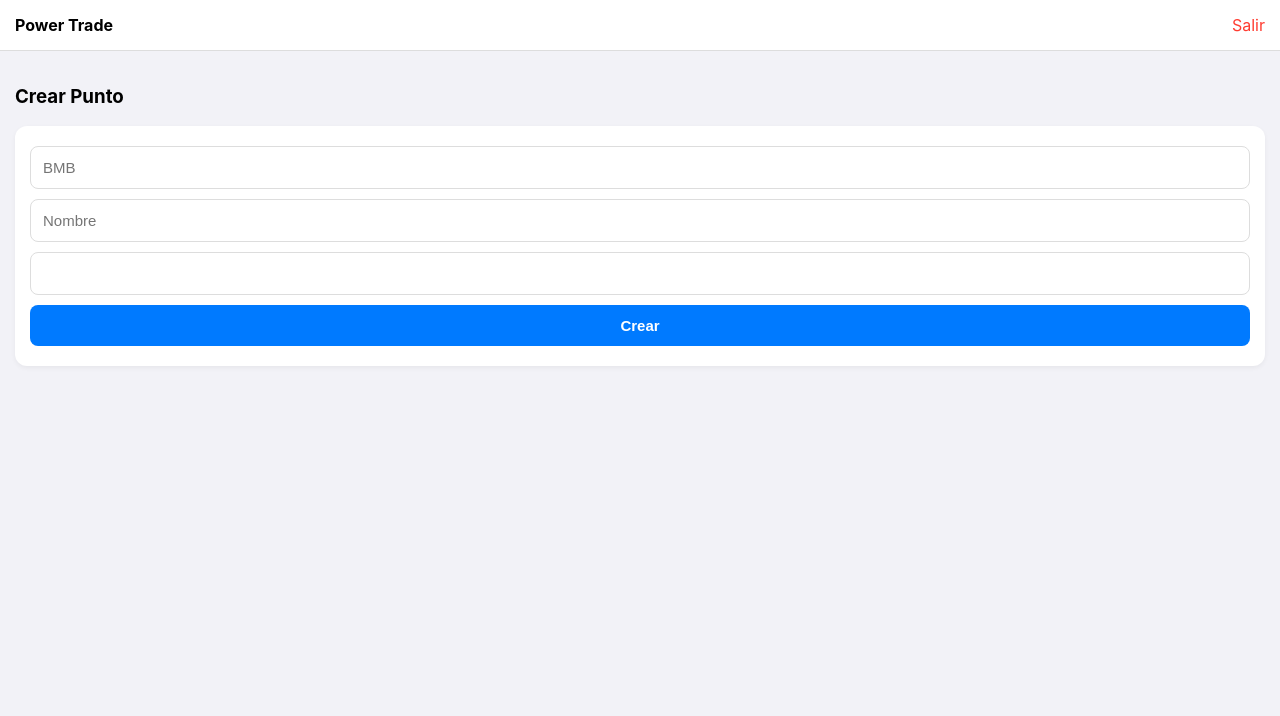
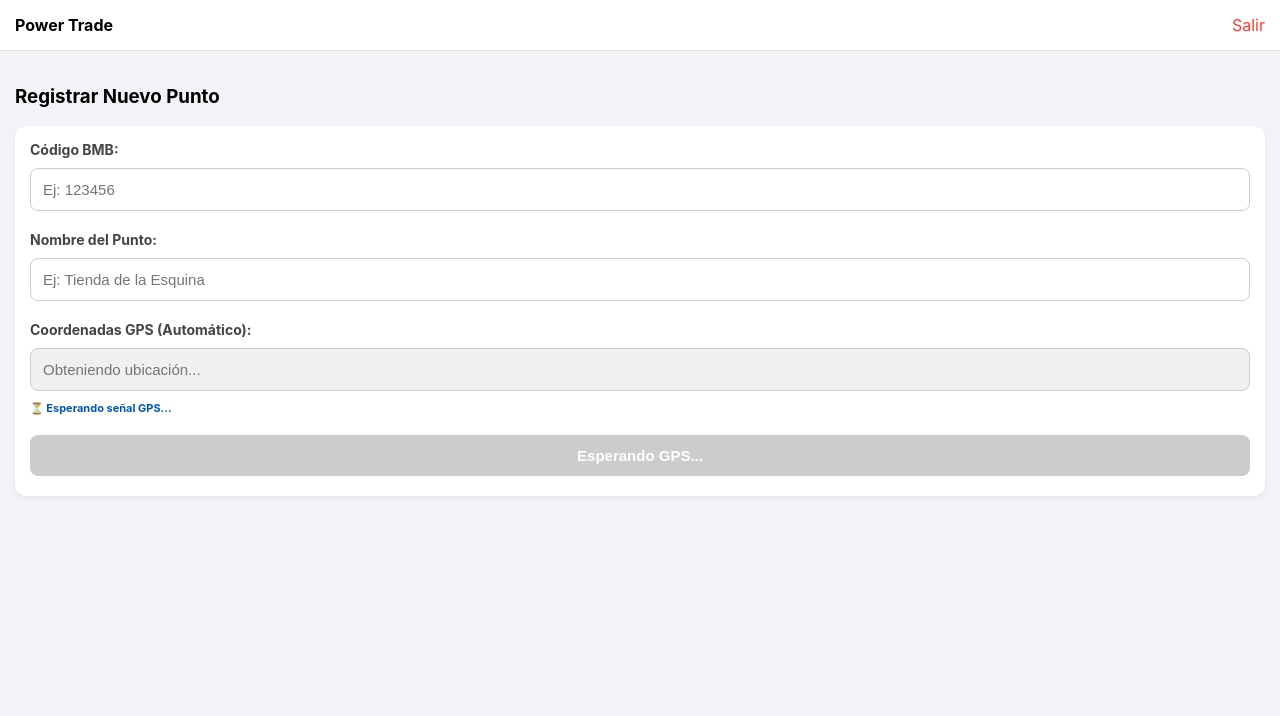
Before and after one commit to XY07-v/TRADE, a Flask app: template templates/nuevo_punto.html in a window 1280 px wide. Shown: the top 716 px of the page. Run offline with Flask 3, Linux system fonts and the light colour scheme; the template is opened without the code that fills it, so the values that code supplies are empty.

Commit message:
Update nuevo_punto.html

```diff
--- a/templates/nuevo_punto.html
+++ b/templates/nuevo_punto.html
@@ -1,19 +1,97 @@
 {% extends "layout.html" %}
 {% block content %}
-<h3>Crear Punto</h3>
+<style>
+    .form-group { margin-bottom: 15px; }
+    label { display: block; margin-bottom: 5px; font-weight: bold; font-size: 14px; color: #444; }
+    input { width: 100%; padding: 12px; border: 1px solid #ccc; border-radius: 8px; box-sizing: border-box; }
+    input[readonly] { background-color: #f0f0f0; color: #777; cursor: not-allowed; }
+    .gps-status { font-size: 11px; margin-top: 5px; color: #0056b3; font-weight: bold; }
+</style>
+
+<h3>Registrar Nuevo Punto</h3>
+
 <div class="card">
-    <input type="number" id="bmb" placeholder="BMB">
-    <input type="text" id="nom" placeholder="Nombre">
-    <input type="text" id="gps" readonly>
-    <button class="btn-blue" onclick="guardar()">Crear</button>
+    <div class="form-group">
+        <label>Código BMB:</label>
+        <input type="text" id="bmb" placeholder="Ej: 123456">
+    </div>
+
+    <div class="form-group">
+        <label>Nombre del Punto:</label>
+        <input type="text" id="nom" placeholder="Ej: Tienda de la Esquina">
+    </div>
+
+    <div class="form-group">
+        <label>Coordenadas GPS (Automático):</label>
+        <input type="text" id="gps" readonly placeholder="Obteniendo ubicación...">
+        <div id="gps_msg" class="gps-status">⏳ Esperando señal GPS...</div>
+    </div>
+
+    <button id="btn_guardar" class="btn-blue" onclick="guardar()" disabled style="background:#ccc;">Esperando GPS...</button>
 </div>
+
 <script>
     let miGPS = "";
-    navigator.geolocation.getCurrentPosition(p => { miGPS = `${p.coords.latitude},${p.coords.longitude}`; document.getElementById('gps').value = miGPS; });
+
+    // Solicitar ubicación con alta precisión
+    navigator.geolocation.getCurrentPosition(
+        p => {
+            miGPS = `${p.coords.latitude},${p.coords.longitude}`;
+            document.getElementById('gps').value = miGPS;
+            document.getElementById('gps_msg').innerText = "✅ Ubicación obtenida correctamente";
+            document.getElementById('gps_msg').style.color = "green";
+
+            // Habilitar botón
+            const btn = document.getElementById('btn_guardar');
+            btn.disabled = false;
+            btn.style.background = "#0056b3";
+            btn.innerText = "Crear Punto";
+        },
+        e => {
+            document.getElementById('gps_msg').innerText = "❌ Error: Activa el GPS de tu celular";
+            document.getElementById('gps_msg').style.color = "red";
+        },
+        { enableHighAccuracy: true }
+    );
+
     async function guardar() {
-        const payload = { "BMB": document.getElementById('bmb').value, "Nombre de punto": document.getElementById('nom').value, "Ubicacion": miGPS };
-        await fetch('/api/guardar_punto', {method:'POST', headers:{'Content-Type':'application/json'}, body:JSON.stringify(payload)});
-        location.href = "/ver_puntos";
+        const bmb = document.getElementById('bmb').value;
+        const nom = document.getElementById('nom').value;
+
+        if(!bmb || !nom) {
+            alert("Por favor llena el BMB y el Nombre");
+            return;
+        }
+
+        const btn = document.getElementById('btn_guardar');
+        btn.innerText = "Guardando...";
+        btn.disabled = true;
+
+        const payload = {
+            "BMB": bmb,
+            "Nombre de punto": nom,
+            "Ubicacion": miGPS
+        };
+
+        try {
+            const r = await fetch('/api/guardar_punto', {
+                method:'POST',
+                headers:{'Content-Type':'application/json'},
+                body:JSON.stringify(payload)
+            });
+
+            if(r.ok) {
+                alert("Punto creado exitosamente");
+                location.href = "/ver_puntos";
+            } else {
+                alert("Error al guardar en el servidor");
+            }
+        } catch(error) {
+            alert("Error de conexión");
+        } finally {
+            btn.innerText = "Crear Punto";
+            btn.disabled = false;
+        }
     }
 </script>
 {% endblock %}
```
